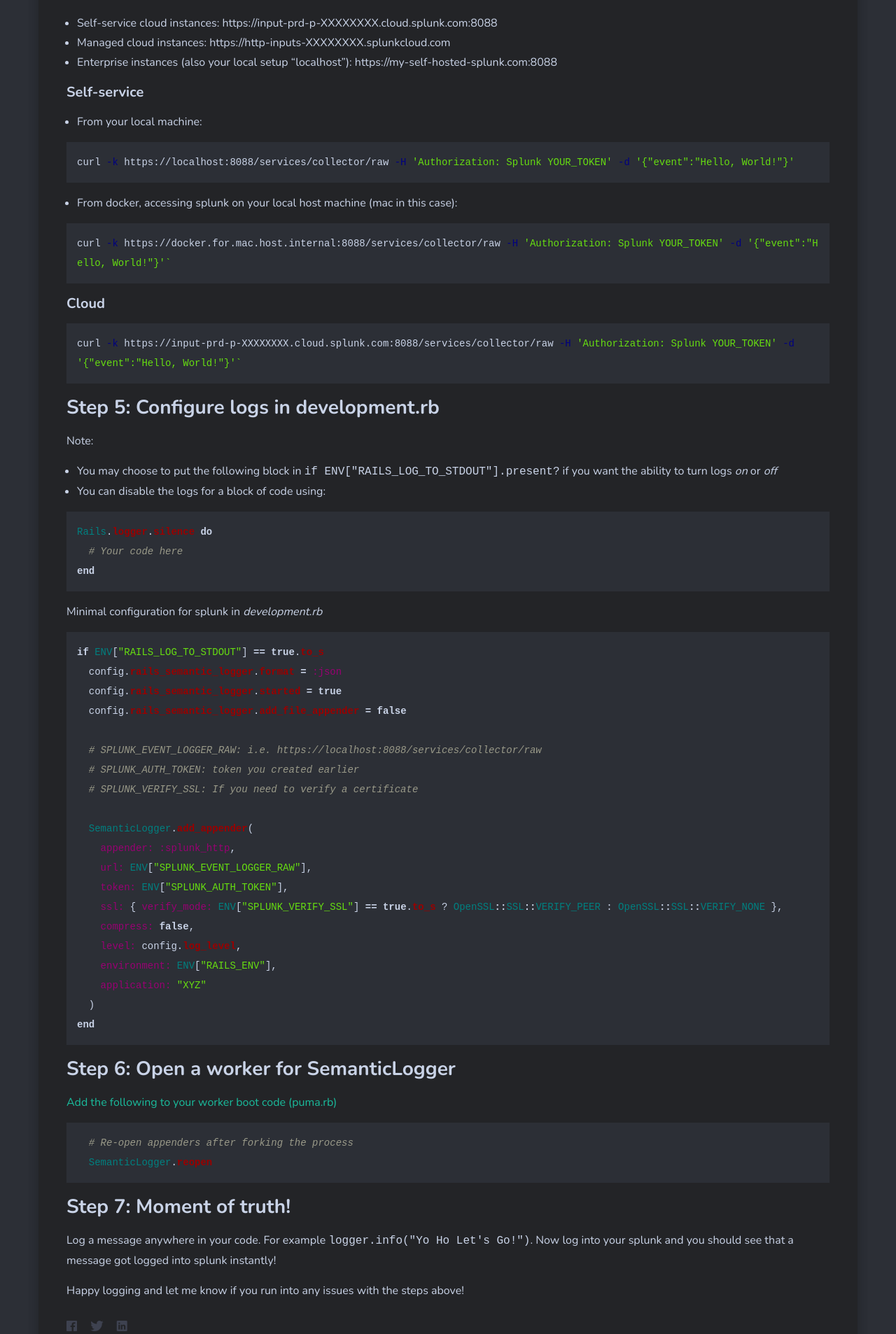
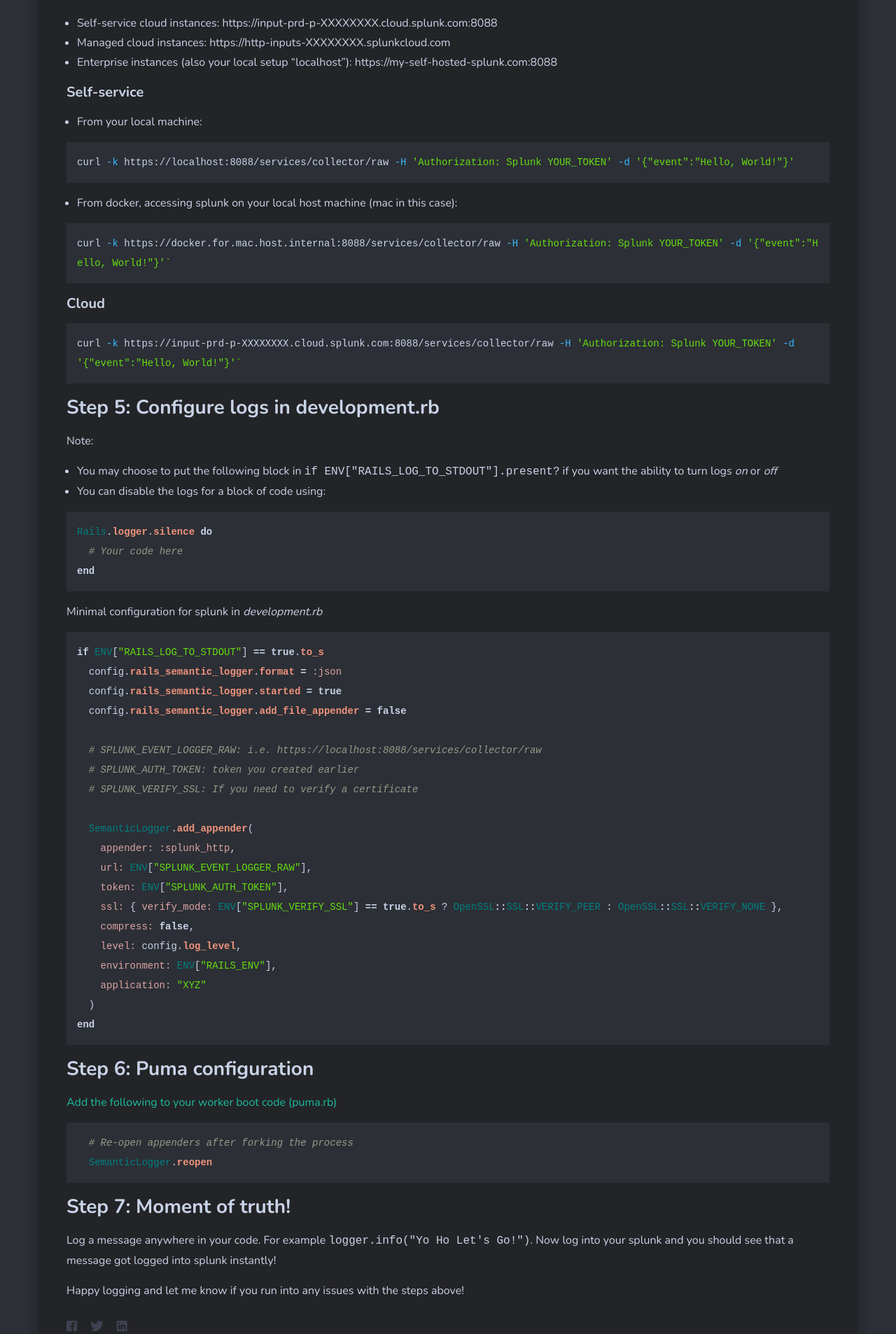
Before and after one commit to saslani/saslani.github.io, a Jekyll site: the page built from _posts/2020-02-14-splunk-integration-with-ruby-on-rails.md, in a window 1280 px wide. Shown: the part 2525-4431 px from the top of the page at 70% size. Built offline with Jekyll 4.4.1, drawn with Linux system fonts in a browser that asks for light colours; nearby versions of some CDN libraries; comment, search, counter and statistics services are not loaded.

Commit message:
change syntax highlighing

```diff
--- a/_posts/2020-02-14-splunk-integration-with-ruby-on-rails.md
+++ b/_posts/2020-02-14-splunk-integration-with-ruby-on-rails.md
@@ -103,7 +103,7 @@
 end
 {% endhighlight %}
 
-## Step 6: Open a worker for SemanticLogger
+## Step 6: Puma configuration
 [Add the following to your worker boot code (puma.rb)](https://rdoc.info/gems/rails_semantic_logger/1.5.0/frames)
 
 {% highlight ruby %}
--- a/_sass/1-tools/_syntax-highlighting.scss
+++ b/_sass/1-tools/_syntax-highlighting.scss
@@ -41,10 +41,10 @@
   .nc    { color: #458; font-weight: bold } // Name.Class
   .no    { color: #008080 } // Name.Constant
   .ni    { color: #800080 } // Name.Entity
-  .ne    { color: #900; font-weight: bold } // Name.Exception
-  .nf    { color: #900; font-weight: bold } // Name.Function
+  .ne    { color: #ef937b; font-weight: bold } // Name.Exception
+  .nf    { color: #ef937b; font-weight: bold } // Name.Function
   .nn    { color: #555 } // Name.Namespace
-  .nt    { color: #000080 } // Name.Tag
+  .nt    { color: #39b8ff } // Name.Tag
   .nv    { color: #008080 } // Name.Variable
   .ow    { font-weight: bold } // Operator.Word
   .w     { color: #bbb } // Text.Whitespace
@@ -62,7 +62,7 @@
   .sx    { color: #6d1 } // Literal.String.Other
   .sr    { color: #009926 } // Literal.String.Regex
   .s1    { color: #6d1 } // Literal.String.Single
-  .ss    { color: #990073 } // Literal.String.Symbol
+  .ss    { color: #dea5a4 } // Literal.String.Symbol
   .bp    { color: #999 } // Name.Builtin.Pseudo
   .vc    { color: #008080 } // Name.Variable.Class
   .vg    { color: #008080 } // Name.Variable.Global
```
